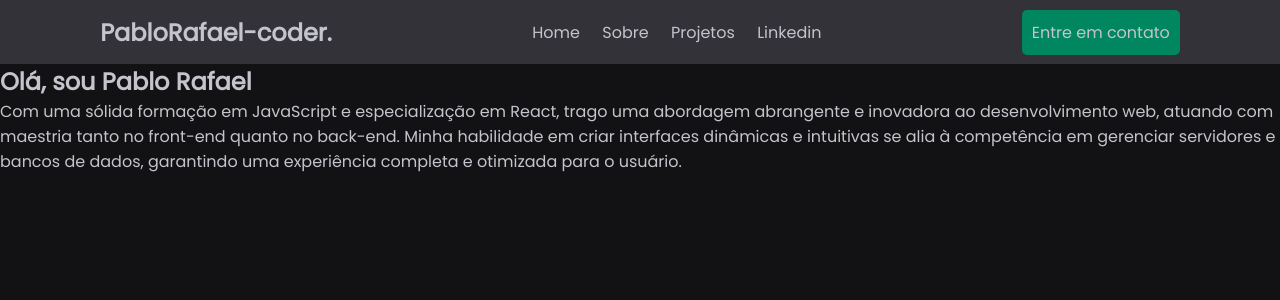
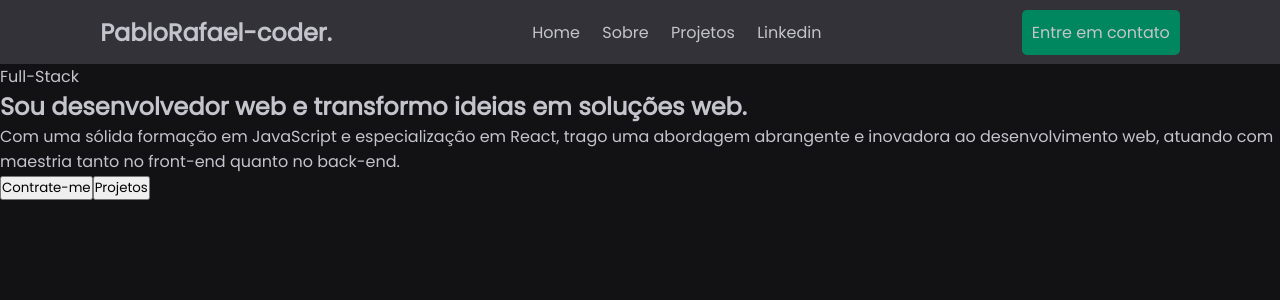
Before and after one commit to PabloRafael-coder/meu-portfolio, a React (Vite) app: page / in a window 1280 px wide. Shown: the top 300 px of the page. Built offline with nearby package versions, Linux system fonts and the light colour scheme.

Commit message:
feat: Add resources in the app module

```diff
--- a/src/App.jsx
+++ b/src/App.jsx
@@ -7,19 +7,22 @@ function App() {
     <>
       <Header />
       <main>
-        <section className={styles.sectionContent}>
-          <div className={styles.textContent}>
-            <h1>Olá, sou Pablo Rafael</h1>
-            <p>
+        <section className={styles.section}>
+          <div className={styles.content}>
+            <p className={styles.descriptionText}>Full-Stack</p>
+            <h1 className={styles.title}>
+              Sou desenvolvedor web e transformo ideias em soluções web.
+            </h1>
+            <p className={styles.text}>
               Com uma sólida formação em JavaScript e especialização em React,
               trago uma abordagem abrangente e inovadora ao desenvolvimento web,
-              atuando com maestria tanto no front-end quanto no back-end. Minha
-              habilidade em criar interfaces dinâmicas e intuitivas se alia à
-              competência em gerenciar servidores e bancos de dados, garantindo
-              uma experiência completa e otimizada para o usuário.
+              atuando com maestria tanto no front-end quanto no back-end.
             </p>
+            <div className={styles.buttons}>
+              <button className={styles.buttonLeft}>Contrate-me</button>
+              <button className={styles.buttonRight}>Projetos</button>
+            </div>
           </div>
-
         </section>
       </main>
     </>
```
